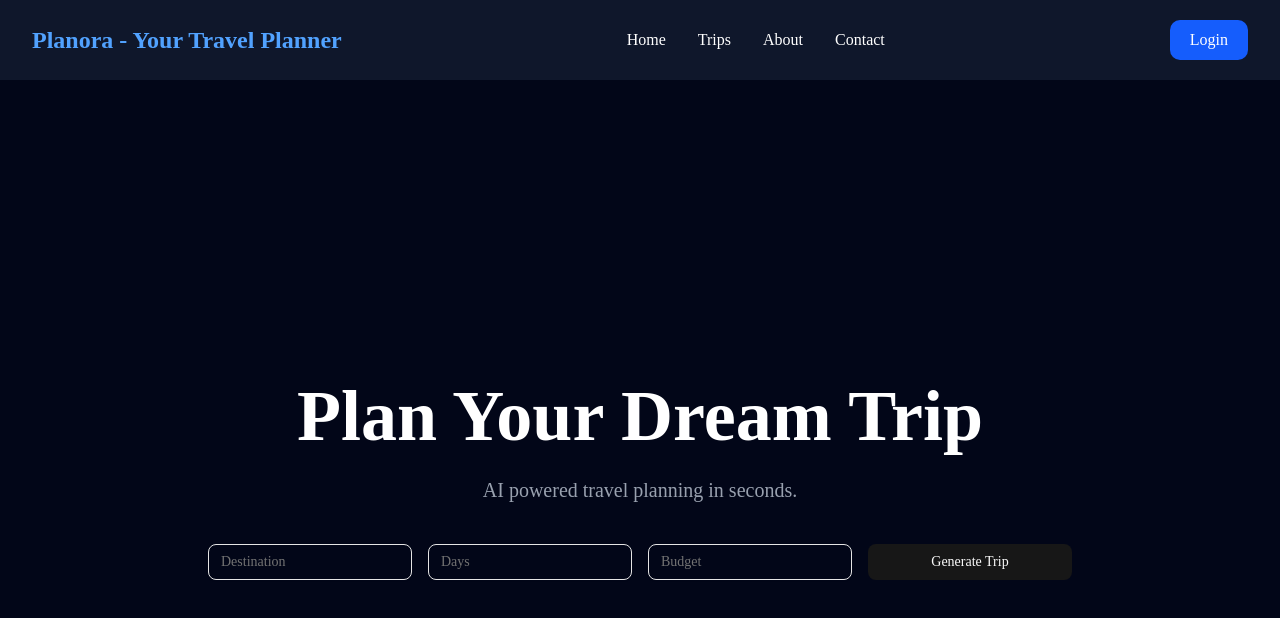
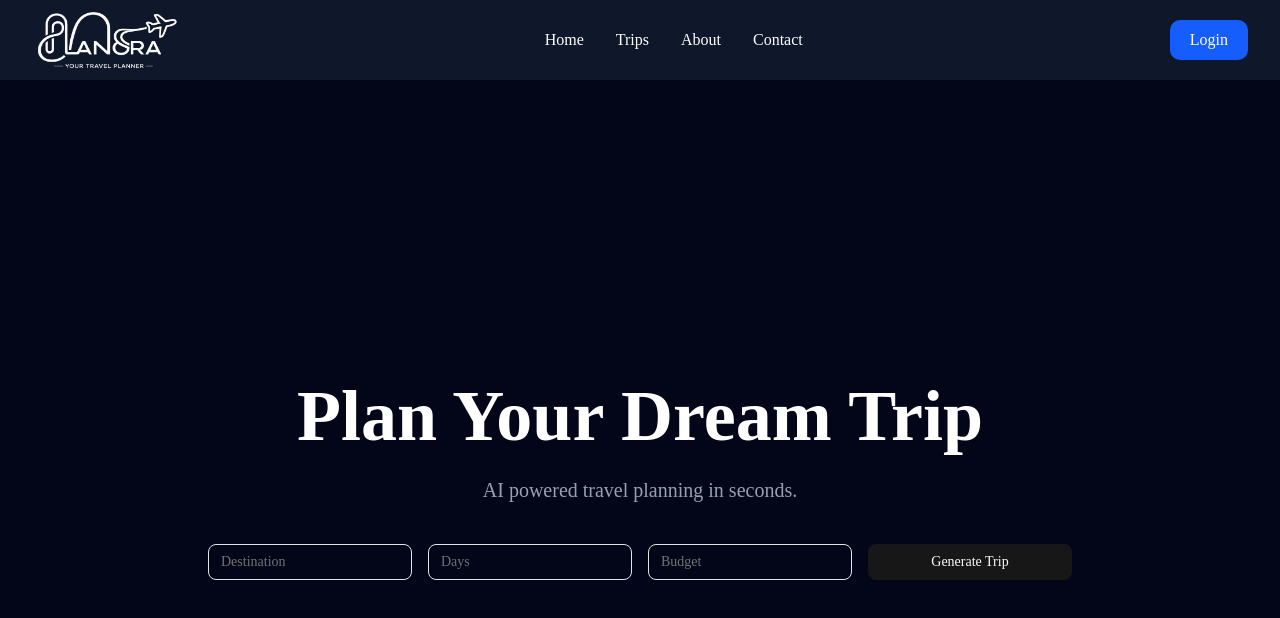
Before and after one commit to sohans8/VoyageAI, a Next.js app in the folder frontend/: page / in a window 1280 px wide. Shown: the top 618 px of the page. Built offline with nearby package versions, Linux system fonts and the light colour scheme; no server answers.

Commit message:
Update navbar logo and branding

```diff
--- a/frontend/components/Navbar.tsx
+++ b/frontend/components/Navbar.tsx
@@ -1,18 +1,38 @@
+import Image from "next/image";
+
 export default function Navbar() {
   return (
-    <nav className="w-full flex items-center justify-between px-8 py-5 bg-slate-900 text-green">
-      <h1 className="text-2xl font-bold text-blue-400">
-        Planora - Your Travel Planner
-      </h1>
+    <nav className="w-full h-20 flex items-center justify-between px-8 bg-slate-900">
+      {/* Logo */}
+      <a href="/" className="flex items-center">
+        <Image
+          src="/frontendpubliclogo.png"
+          alt="Planora - Your Travel Planner"
+          width={350}
+          height={120}
+          priority
+          className="max-h-16 w-auto object-contain"
+        />
+      </a>
 
-      <div className="flex gap-8">
-        <a href="#" className="hover:text-blue-400">Home</a>
-        <a href="#" className="hover:text-blue-400">Trips</a>
-        <a href="#" className="hover:text-blue-400">About</a>
-        <a href="#" className="hover:text-blue-400">Contact</a>
+      {/* Navigation */}
+      <div className="flex gap-8 text-white font-medium">
+        <a href="#" className="hover:text-blue-400 transition">
+          Home
+        </a>
+        <a href="#" className="hover:text-blue-400 transition">
+          Trips
+        </a>
+        <a href="#" className="hover:text-blue-400 transition">
+          About
+        </a>
+        <a href="#" className="hover:text-blue-400 transition">
+          Contact
+        </a>
       </div>
 
-      <button className="bg-blue-600 px-5 py-2 rounded-lg hover:bg-blue-700">
+      {/* Login Button */}
+      <button className="bg-blue-600 px-5 py-2 rounded-lg hover:bg-blue-700 text-white transition">
         Login
       </button>
     </nav>
```
Also changed, not shown: frontend/public/frontendpubliclogo.png (added).
